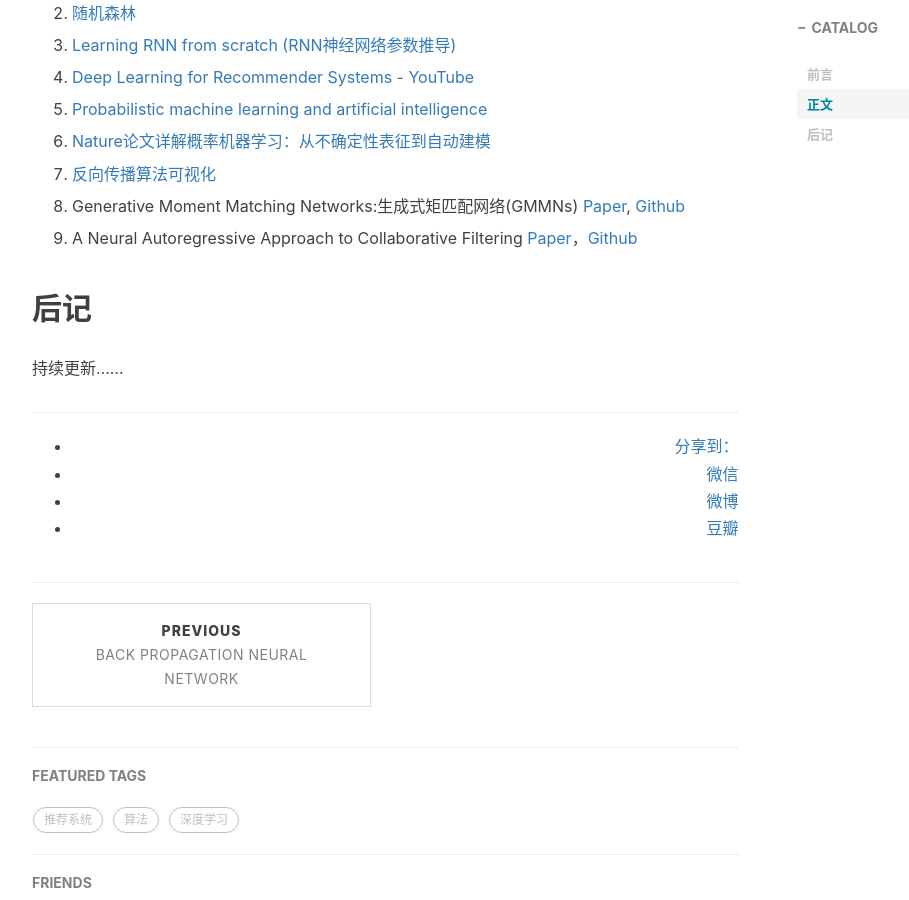
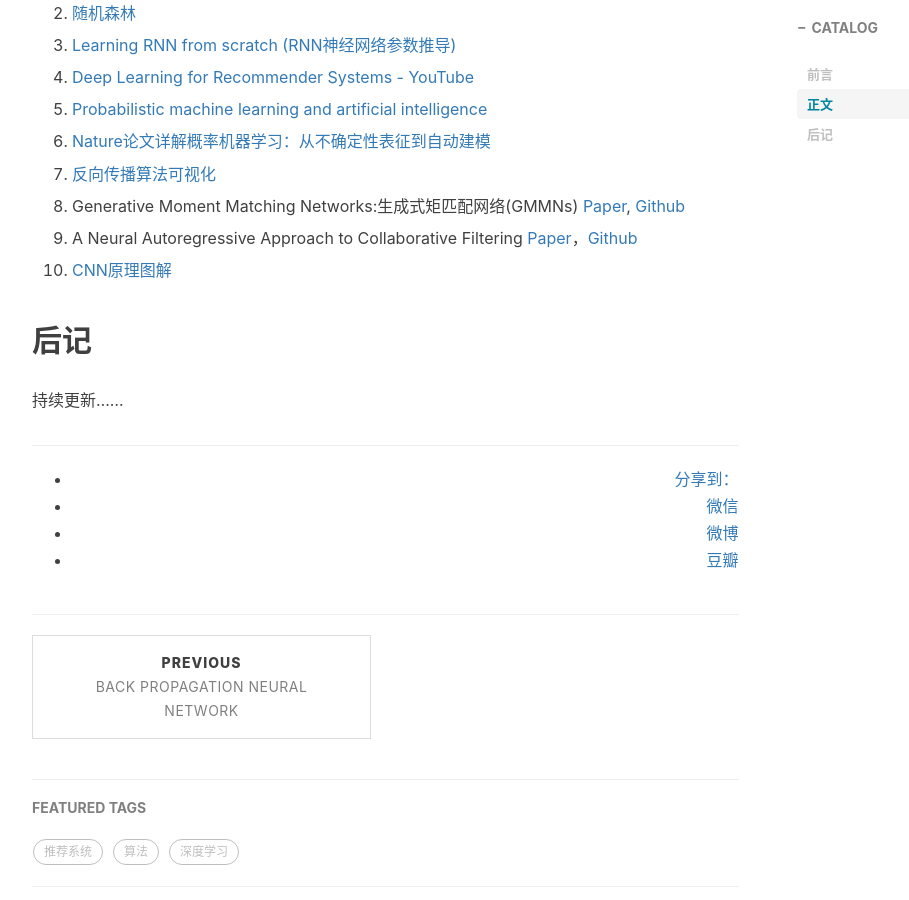
Before and after one commit to CoolIceFire/CoolIceFire.github.io, a Jekyll site: the page built from _posts/2016-06-30-Learning.markdown, in a window 1280 px wide and 900 px high, scrolled down 865 px. Shown: the whole window, without its empty margins (233-1142 px from the left). Built offline with Jekyll 4.4.1, drawn with Linux system fonts in a browser that asks for light colours; nearby versions of some CDN libraries; comment, search, counter and statistics services are not loaded.

Commit message:
Update 2016-06-30-Learning.markdown

```diff
--- a/_posts/2016-06-30-Learning.markdown
+++ b/_posts/2016-06-30-Learning.markdown
@@ -41,6 +41,8 @@ tags:
 
 9. A Neural Autoregressive Approach to Collaborative Filtering [Paper](https://arxiv.org/abs/1605.09477)，[Github](https://github.com/Ian09/CF-NADE)
 
+10. [CNN原理图解](http://xrds.acm.org/blog/2016/06/convolutional-neural-networks-cnns-illustrated-explanation/)
+
 ## 后记
 
 持续更新……
```
